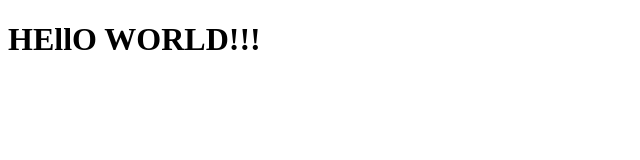
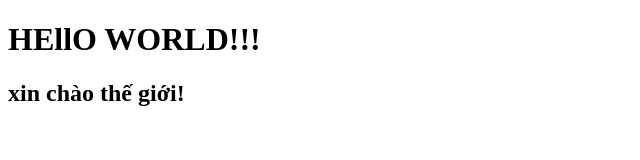
Before and after one commit to ceo05hust/project3, a plain HTML site: page index.html in a window 1280 px wide. Shown: the whole page, without its empty margins (0-640 px from the left). Drawn offline with Linux system fonts and the light colour scheme.

Commit message:
sửa đổi lần 1

```diff
--- a/index.html
+++ b/index.html
@@ -7,5 +7,6 @@
   </head>
   <body>
     <h1>HEllO WORLD!!!</h1>
+    <h2>xin chào thế giới!</h2>
   </body>
 </html>
```
